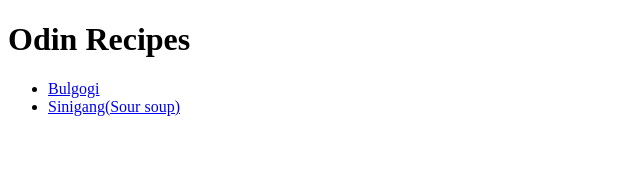
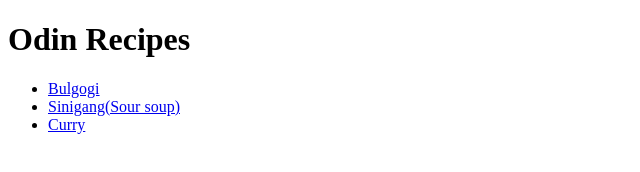
Before and after one commit to mtanpoco/odin-recipes, a plain HTML site: page index.html in a window 1280 px wide. Shown: the full height of the page, 0-640 px from the left. Drawn offline with Linux system fonts and the light colour scheme.

Commit message:
Added curry.html

```diff
--- a/index.html
+++ b/index.html
@@ -11,6 +11,7 @@
         <ul>
         <li><a href="recipes/bulgogi.html">Bulgogi</a></li>
         <li><a href="recipes/sinigang.html">Sinigang(Sour soup)</a></li>
+        <li><a href="recipes/curry.html">Curry</a></li>
         </ul>
 
     </body>
```
